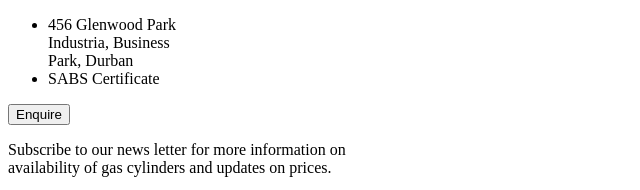
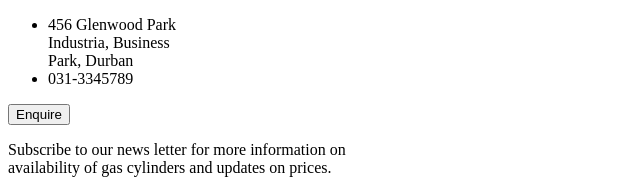
Before and after one commit to shuhad786/Gas_On_Wheels_POE, a plain HTML site: page About.html in a window 1280 px wide. Shown: the part 856-1046 px from the top of the page, 0-640 px from the left. Drawn offline with Linux system fonts and the light colour scheme.

Commit message:
Update the footer for the contact page

```diff
--- a/About.html
+++ b/About.html
@@ -49,7 +49,7 @@
     <ul>
       <h5>Branch Office</h5>
       <li>456 Glenwood Park<br/>Industria, Business<br/>Park, Durban</li>
-      <li>SABS Certificate</li>
+      <li>031-3345789</li>
     </ul>
     <div>
       <button>Enquire</button>
```
